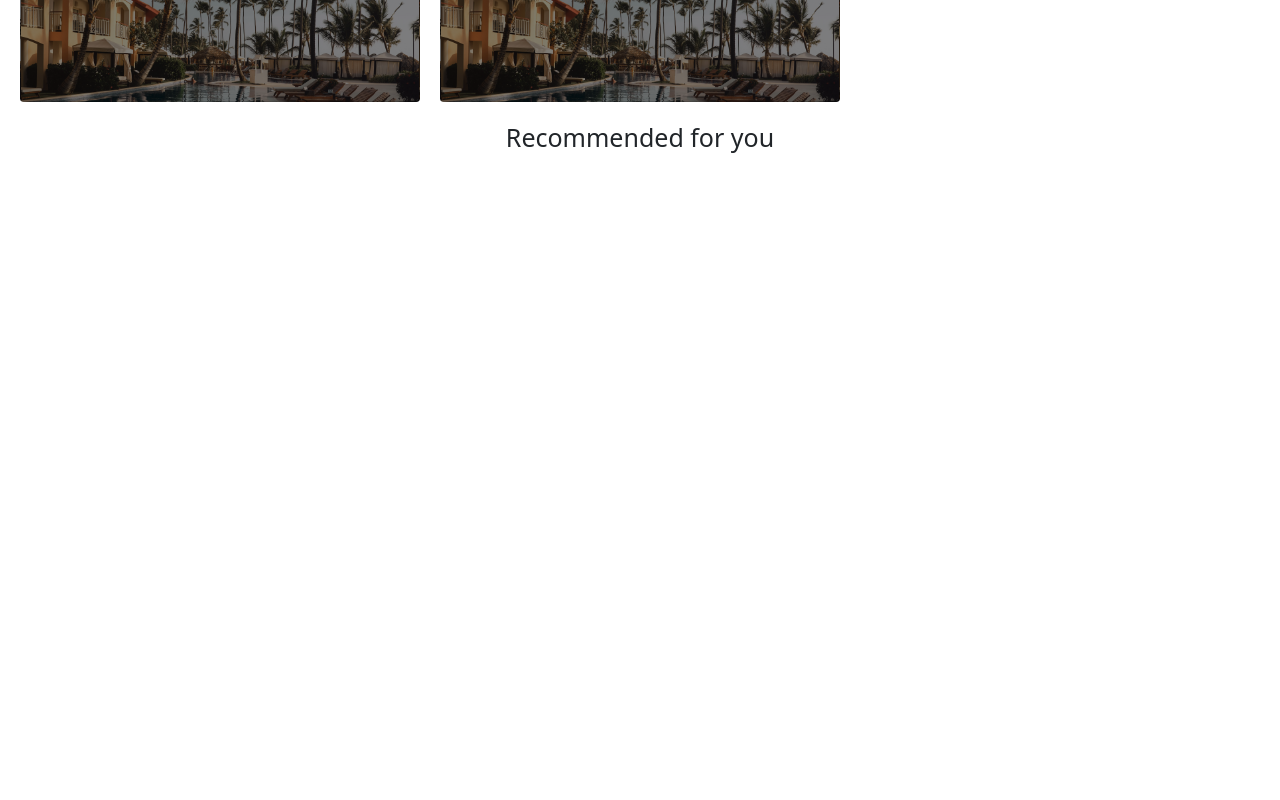
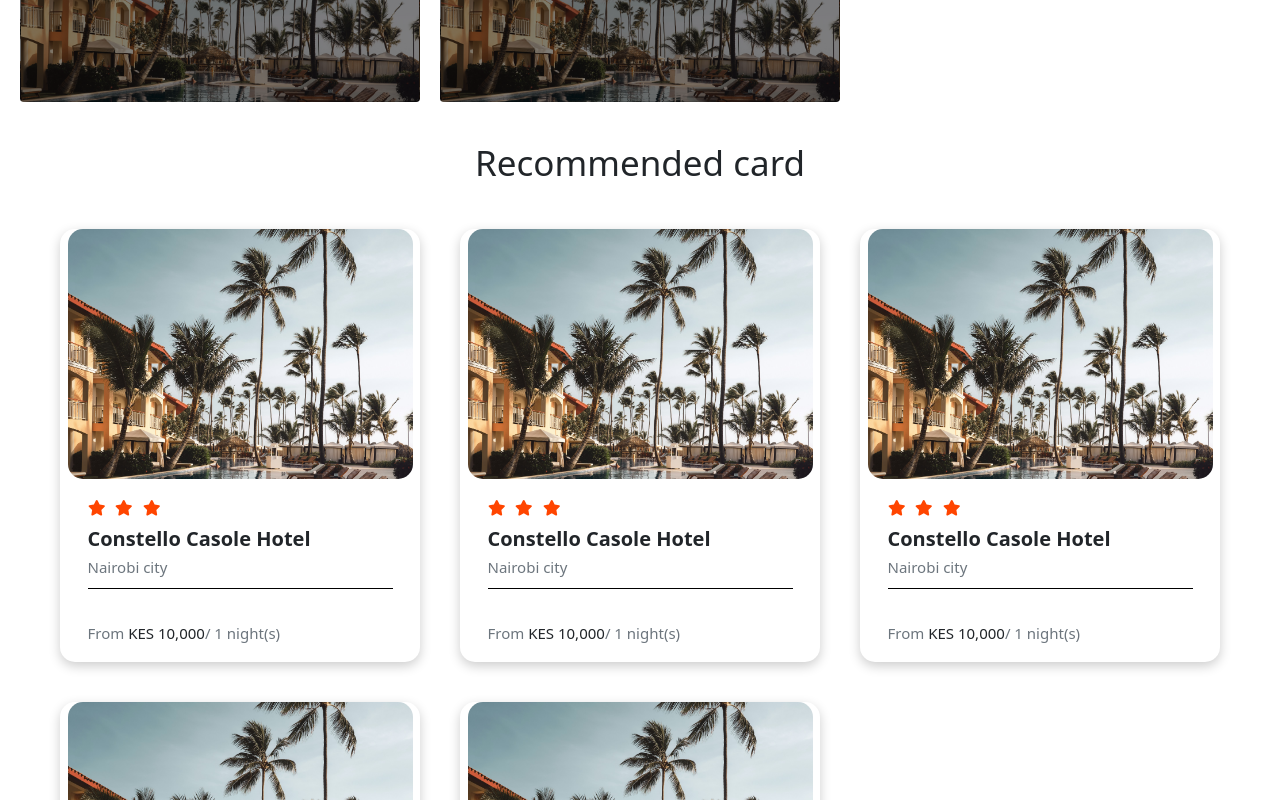
Before and after one commit to Davis-don/ficTravel, a React (Vite) app in the folder client/: page / in a window 1280 px wide. Shown: the part 1380-2180 px from the top of the page. Before the commit the page ends 1537 px from the top, so only its background shows below. Built offline with nearby package versions, Linux system fonts and the light colour scheme.

Commit message:
added trecommended section

```diff
--- a/client/src/components/Recommended/Recommended.jsx
+++ b/client/src/components/Recommended/Recommended.jsx
@@ -1,10 +1,12 @@
 import React from 'react'
 import './recommended.css'
+import Recommendedcards from './Recommendedcards'
 
 function Recommended() {
   return (
     <div className='overall-recommended-section'>
-        <h1>Recommended for you</h1>
+      <h1>Recommended card </h1>
+        <Recommendedcards/>
         </div>
   )
 }
--- /dev/null
+++ b/client/src/components/Recommended/Recommendedcard.jsx
@@ -0,0 +1,37 @@
+import React from 'react'
+import './recommendedcard.css'
+import 'bootstrap/dist/css/bootstrap.min.css'
+import imageTest from '../../assets/homepage-hero.jpg'
+import { FcLike } from "react-icons/fc";
+import { FaStar } from "react-icons/fa";
+
+function Recommendedcard() {
+  return (
+    <div className='overall-recommended-card-container clickable container-fluid' onClick={()=>alert("all")}>
+        <div className="image-container-recommended">
+          <img src={imageTest} alt="hotel" />
+          {/* <div className="like-icon clickable" onClick={()=>alert("like")}>
+            <h2><FcLike className='like-actual-icon'/></h2>
+
+          </div> */}
+        </div>
+        <div className="recommended-card-body">
+          <ul className='list-unstyled'>
+            <li><FaStar className='fs-3  star-icon'/></li>
+            <li><FaStar className='fs-3 star-icon'/></li>
+            <li><FaStar className='fs-3 star-icon'/></li>
+          </ul>
+          <div className="recommended-title-description">
+            <h3>Constello Casole Hotel</h3>
+            <p className='describe-card text-secondary'>Nairobi city</p>
+          </div>
+        </div>
+
+        <div className="recommended-footer-section">
+       <h4><span className='text-secondary'>From</span> <span>KES 10,000</span><span className='text-secondary'>/ 1 night(s)</span></h4>
+        </div>
+    </div>
+  )
+}
+
+export default Recommendedcard
--- /dev/null
+++ b/client/src/components/Recommended/Recommendedcards.jsx
@@ -0,0 +1,33 @@
+import React from 'react'
+import Recommendedcard from './Recommendedcard'
+import './recommendedcards.css'
+
+function Recommendedcards() {
+    const sampleData = [
+        {
+
+        },
+        {
+
+        },
+        {
+
+        },
+        {
+
+        },
+        {
+
+        }
+    ]
+  return (
+    <div className='overall-recommended-cards-container'>
+
+      {
+        sampleData.map(()=><Recommendedcard/>)
+      }
+        </div>
+  )
+}
+
+export default Recommendedcards
--- a/client/src/components/Recommended/recommended.css
+++ b/client/src/components/Recommended/recommended.css
@@ -1,6 +1,22 @@
 .overall-recommended-section{
-
+padding: 2rem;
+}
+@media screen and (max-width:23.75em) {
+    .overall-recommended-section{
+        padding: 0px;
+        }
 }
 .overall-recommended-section h1{
 text-align: center;
+font-size: 3.5rem;
 }
+@media screen and (max-width:23.75em) {
+    .overall-recommended-section h1{
+        font-size: 2.5rem;
+    }
+}
+@media screen and (max-width:15.375em) {
+    .overall-recommended-section h1{
+        font-size: 10vw;
+    }
+}
--- /dev/null
+++ b/client/src/components/Recommended/recommendedcard.css
@@ -0,0 +1,74 @@
+.overall-recommended-card-container{
+height: max-content;
+border-radius: 15px;
+box-shadow: 0 4px 12px rgba(0, 0, 0, 0.2);
+}
+.image-container-recommended{
+width: 100%;
+height: 25rem;
+position: relative;
+overflow: hidden;
+border-radius: 15px;
+}
+
+
+
+  .image-container-recommended img {
+    position: absolute;
+    z-index: +1;
+    width: 100%;
+    height: 100%;
+    object-fit: cover;
+    transition: transform 1s ease;
+  }
+  .like-icon{
+    position: absolute;
+    z-index: +2;
+    top: 0px;
+    left: 90%;
+    top:4px
+  }
+  .like-actual-icon{
+font-size: 3rem;
+  }
+
+  .image-container-recommended:hover img {
+    transform: scale(1.2);
+  }
+
+.recommended-card-body{
+border-bottom: 1px solid black;
+margin: 2rem;
+}
+.recommended-card-body ul{
+display: flex;
+flex-direction: row;
+gap: 1rem;
+}
+
+.star-icon{
+color: orangered;
+}
+.recommended-title-description h3{
+font-weight: bold;
+font-size: 2rem;
+}
+@media screen and (max-width:16.875em) {
+  .recommended-title-description h3{
+    font-weight: bold;
+    font-size: 7vw;
+    text-align: center;
+    }
+}
+.describe-card{
+font-size: 1.5rem;
+}
+@media screen and (max-width:16.875em) {
+  .describe-card{
+    font-size: 5vw;
+    }
+}
+.recommended-footer-section{
+padding-inline: 2rem;
+padding-block: 1.5rem;
+}
--- /dev/null
+++ b/client/src/components/Recommended/recommendedcards.css
@@ -0,0 +1,14 @@
+.overall-recommended-cards-container{
+display: grid;
+grid-template-columns: repeat(auto-fit,minmax(28rem,1fr));
+gap: 4rem;
+padding: 4rem;
+}
+@media screen and (max-width:31.25em) {
+    .overall-recommended-cards-container{
+        display: flex;
+        flex-direction: column;
+        padding: 0px;
+        width: 100%;
+    }
+}
```
